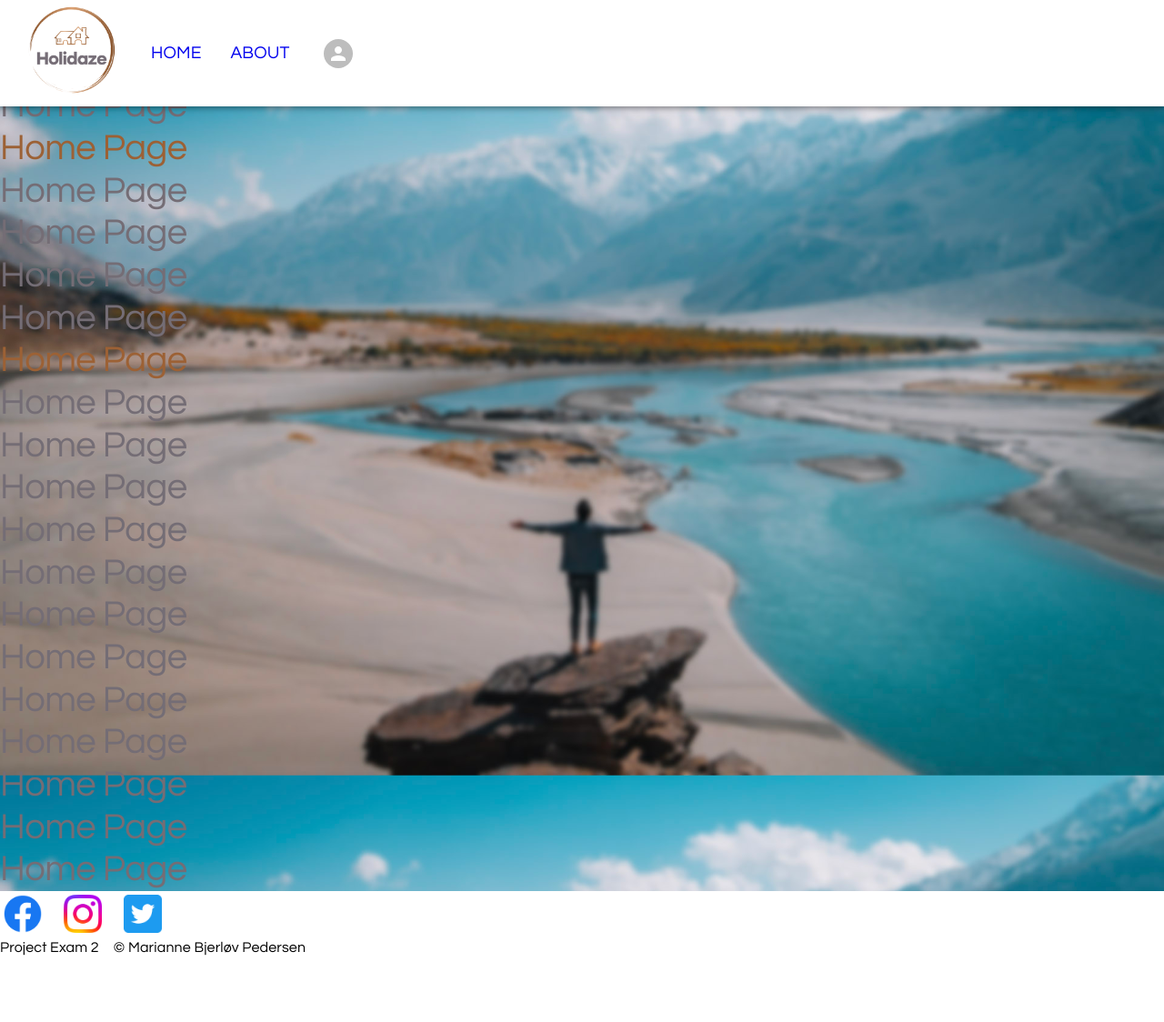
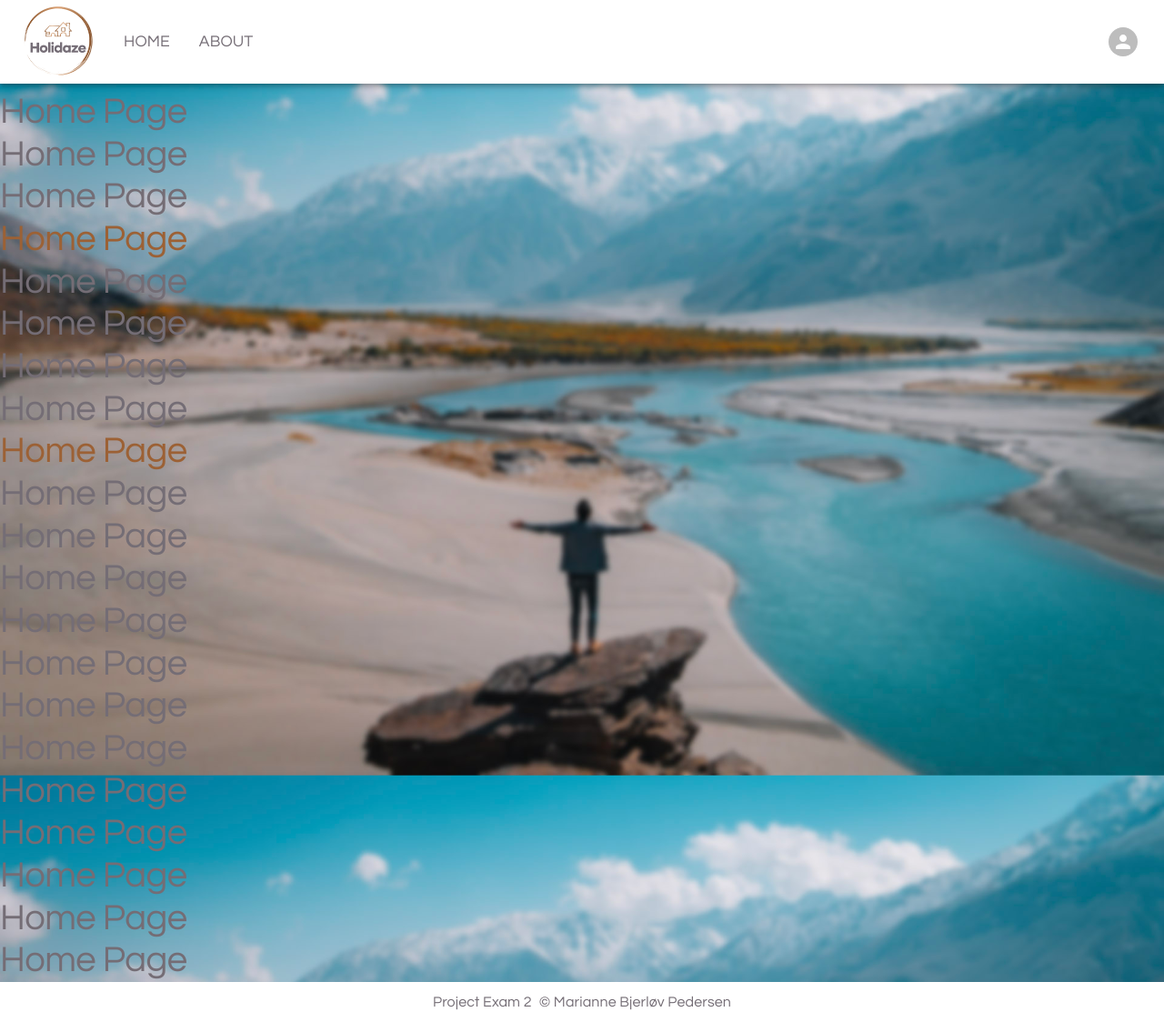
Before and after one commit to Mariannebp/Holidaze, a React (Create React App) app: page / in a window 1280 px wide. Shown: the whole page at 91% size. Before the commit the page ends 1054 px from the top, so only its background shows below. Built offline with nearby package versions, Linux system fonts and the light colour scheme.

Commit message:
Created headers and footers

```diff
--- a/src/components/footer/footer.jsx
+++ b/src/components/footer/footer.jsx
@@ -1,23 +1,16 @@
-import { Typography, Stack } from "@mui/material";
-import "../../styles/footer/styles.css";
-import facebook from "../../assets/icons/facebook.png";
-import instagram from "../../assets/icons/instagram.png";
-import twitter from "../../assets/icons/twitter.png";
+import { Typography, Stack, Box } from "@mui/material";
 
+/**
+ * Sets and displays the content for the Footer
+ */
 function Footer() {
   return (
-    <div className="footer">
-      <Stack direction="row" spacing={2}>
-        <img src={facebook} alt="facebook icon" className="socials" />
-        <img src={instagram} alt="intagram icon" className="socials" />
-        <img src={twitter} alt="twitter icon" className="socials" />
-
+    <Box sx={{ backgroundColor: 'white', width: '100vw', display: 'flex', flexDirection: 'column', alignItems: 'center' }}>
+      <Stack direction={{ xs: "column", sm: "row" }} spacing={{ xs: 0, sm: 1 }} sx={{ textAlign: 'center', margin: "10px auto" }}>
+        <Typography variant="body1" color="primary">Project Exam 2</Typography>
+        <Typography variant="body1" color="primary">© Marianne Bjerløv Pedersen</Typography>
       </Stack>
-      <Stack direction="row" spacing={2}>
-        <Typography variant="body1">Project Exam 2</Typography>
-        <Typography variant="body1">© Marianne Bjerløv Pedersen</Typography>
-      </Stack>
-    </div>
+    </Box>
   )
 }
 
--- a/src/components/header/header.jsx
+++ b/src/components/header/header.jsx
@@ -1,26 +1,32 @@
-import { AppBar, Stack, Toolbar } from "@mui/material";
+import { AppBar, Box, Stack, Toolbar, Link } from "@mui/material";
 import logo from "../../assets/images/logo-resized.png";
 import Nav from "./nav";
-import "../../styles/header/styles.css";
 import ProfileMenu from "./profilemenu";
-import { Link } from "react-router-dom";
 
+const logoStyle = {
+  width: '80px',
+  height: '80px',
+  marginTop: '5px',
+}
+
+/**
+ * Displays the content for the header
+ */
 function Header() {
   return (
-    <AppBar >
-      <Toolbar className="header" >
-        <Stack direction="row" justifyContent="space-between" alignItems="center" spacing={2}>
-          <Stack direction="row" alignItems="center" spacing={4}>
-            <Link to="/">
-              <img src={logo} alt="Logo" className="logo" />
+    <Box sx={{ flexGrow: 1, marginBottom: '100px' }}>
+      <AppBar>
+        <Toolbar sx={{ backgroundColor: 'white', position: 'fixed', width: '100vw', boxShadow: 4, paddingLeft: '24px' }}>
+          <Stack direction="row" spacing={{ xs: 1, sm: 4 }} sx={{ flexGrow: 1, alignItems: "center" }} >
+            <Link href="/">
+              <img src={logo} alt="Logo" style={logoStyle} />
             </Link>
             <Nav />
           </Stack>
           <ProfileMenu />
-        </Stack>
-
-      </Toolbar>
-    </AppBar>
+        </Toolbar>
+      </AppBar>
+    </Box >
   )
 }
 
--- a/src/components/header/nav.jsx
+++ b/src/components/header/nav.jsx
@@ -1,17 +1,61 @@
-import { Stack } from "@mui/material";
-import React from "react";
-import { NavLink } from "react-router-dom";
-import "../../styles/header/styles.css";
+import React, { useState } from "react";
+import { Box, IconButton, Link, Menu, MenuItem, Stack } from "@mui/material";
+import MenuIcon from '@mui/icons-material/Menu';
+import { useNavigate } from "react-router-dom";
 
 /**
  * Creates the nav-bar used in the header.
  */
 function Nav() {
+  const [anchorEl, setAnchorEl] = useState(null);
+  const open = Boolean(anchorEl);
+  const navigate = useNavigate();
+
+  const handleClick = (event) => {
+    setAnchorEl(event.currentTarget);
+  };
+  const handleClose = () => {
+    setAnchorEl(null);
+  };
+  const handleHome = () => {
+    navigate("/");
+  };
+  const handleAbout = () => {
+    navigate("/pages/about");
+  };
+
   return (
-    <Stack direction="row" spacing={4}>
-      <NavLink to="/" className="nav-link" color="primary">HOME</NavLink>
-      <NavLink to="/pages/about" className="nav-link">ABOUT</NavLink>
-    </Stack>
+    <div>
+      <Stack direction="row" spacing={4} sx={{ display: { xs: 'none', sm: 'block' } }}>
+        <Link href="/" variant="h4" underline="hover" color="primary">HOME</Link>
+        <Link href="/pages/about" variant="h4" underline="hover" color="primary">ABOUT</Link>
+      </Stack>
+      <Box sx={{ display: { xs: 'block', sm: 'none' } }}>
+        <IconButton
+          onClick={handleClick}
+          id="main-button"
+          aria-controls={open ? 'main-menu' : undefined}
+          aria-haspopup="true"
+          aria-expanded={open ? 'true' : undefined}
+        >
+          <MenuIcon />
+        </IconButton>
+        <Menu
+          anchorEl={anchorEl}
+          id="main-menu"
+          open={open}
+          onClose={handleClose}
+          onClick={handleClose}
+          MenuListProps={{
+            'aria-labelledby': 'main-button',
+          }}
+        >
+          <MenuItem onClick={handleHome}>Home</MenuItem>
+          <MenuItem onClick={handleAbout}>About</MenuItem>
+        </Menu>
+      </Box>
+    </div>
+
   )
 }
 
--- a/src/components/header/profilemenu.jsx
+++ b/src/components/header/profilemenu.jsx
@@ -1,15 +1,31 @@
 import React, { useState } from "react";
 import { Box, Avatar, Menu, MenuItem, Divider, Tooltip, IconButton, ListItemIcon } from "@mui/material";
 import { Logout } from "@mui/icons-material";
+import { useNavigate } from "react-router-dom";
 
 function ProfileMenu() {
   const [anchorEl, setAnchorEl] = useState(null);
   const open = Boolean(anchorEl);
+  const navigate = useNavigate();
+
   const handleClick = (e) => {
     setAnchorEl(e.currentTarget);
   };
   const handleClose = () => {
     setAnchorEl(null);
+  };
+  const handleProfile = () => {
+    navigate("/pages/profile");
+  };
+  const handleVenue = () => {
+    navigate("/pages/new-venue");
+  };
+  const handleAvatar = () => {
+    navigate("/pages/edit-avatar");
+  };
+  const handleLogout = () => {
+    // log out
+    navigate("/");
   };
 
   return (
@@ -19,7 +35,6 @@ function ProfileMenu() {
           <IconButton
             onClick={handleClick}
             size="small"
-            sx={{ ml: 2 }}
             aria-controls={open ? 'profile-menu' : undefined}
             aria-haspopup="true"
             aria-expanded={open ? 'true' : undefined}
@@ -34,46 +49,18 @@ function ProfileMenu() {
         open={open}
         onClose={handleClose}
         onClick={handleClose}
-        PaperProps={{
-          elevation: 0,
-          sx: {
-            overflow: 'visible',
-            filter: 'drop-shadow(0px 2px 8px rgba(0,0,0,0.32))',
-            mt: 1.5,
-            '& .MuiAvatar-root': {
-              width: 32,
-              height: 32,
-              ml: -0.5,
-              mr: 1,
-            },
-            '&:before': {
-              content: '""',
-              display: 'block',
-              position: 'absolute',
-              top: 0,
-              right: 14,
-              width: 10,
-              height: 10,
-              bgcolor: 'background.paper',
-              transform: 'translateY(-50%) rotate(45deg)',
-              zIndex: 0,
-            },
-          },
-        }}
-        transformOrigin={{ horizontal: 'right', vertical: 'top' }}
-        anchorOrigin={{ horizontal: 'right', vertical: 'bottom' }}
       >
-        <MenuItem onClick={handleClose}>
+        <MenuItem onClick={handleProfile}>
           Profile
         </MenuItem>
-        <MenuItem onClick={handleClose}>
+        <MenuItem onClick={handleVenue}>
           New Venue
         </MenuItem>
-        <MenuItem onClick={handleClose}>
+        <MenuItem onClick={handleAvatar}>
           Edit Avatar
         </MenuItem>
         <Divider />
-        <MenuItem onClick={handleClose}>
+        <MenuItem onClick={handleLogout}>
           <ListItemIcon>
             <Logout fontSize="small" />
           </ListItemIcon>
--- a/src/pages/home/index.jsx
+++ b/src/pages/home/index.jsx
@@ -3,7 +3,7 @@ import React from "react";
 
 function Home() {
   return (
-    <>
+    <div>
       <Typography variant="h1">Home Page</Typography>
       <Typography variant="h1">Home Page</Typography>
       <Typography variant="h1">Home Page</Typography>
@@ -25,9 +25,7 @@ function Home() {
       <Typography variant="h1">Home Page</Typography>
       <Typography variant="h1">Home Page</Typography>
       <Typography variant="h1">Home Page</Typography>
-
-    </>
-
+    </div>
   )
 }
 
--- a/src/styles/footer/styles.css
+++ /dev/null
@@ -1,16 +0,0 @@
-.footer {
-  background-color: white;
-  text-align: center;
-  margin: auto 0 0 0;
-}
-
-.socials {
-  width: 50px;
-  height: 50px;
-  padding: 4px;
-}
-
-.signature {
-  display: flex;
-  margin: auto;
-}
--- a/src/styles/header/styles.css
+++ /dev/null
@@ -1,20 +0,0 @@
-.header {
-  background-color: white;
-  position: fixed;
-  width: 100vw;
-}
-
-.logo {
-  width: 100px;
-  height: 100PX;
-  margin: 5px;
-}
-
-.nav-link {
-  text-decoration: none;
-  font-size: 1.2rem;
-}
-
-.nav-link:hover {
-  /* underlined transition  */
-}
--- a/src/styles/theme/theme.jsx
+++ b/src/styles/theme/theme.jsx
@@ -24,6 +24,10 @@ const theme = createTheme({
     },
     h3: {
       fontSize: `1.3rem`,
+    },
+    h4: {
+      fontSize: `1.1rem`,
+      textDecoration: `none`,
     },
     body1: {
 
@@ -55,7 +59,9 @@ const theme = createTheme({
         p {
           color: black;
         }
-
+        a {
+          color: ${themeParam.palette.secondary.main};
+        }
       `,
     },
   },
```
